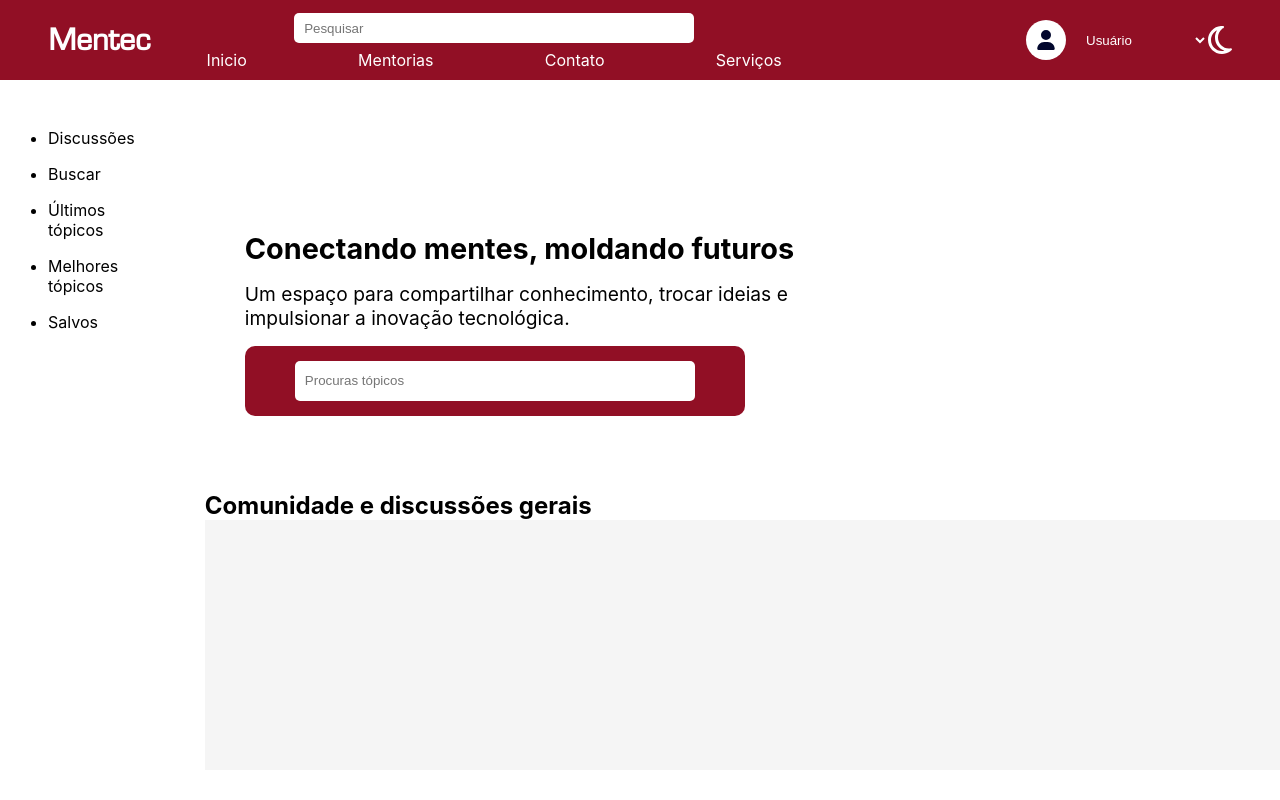
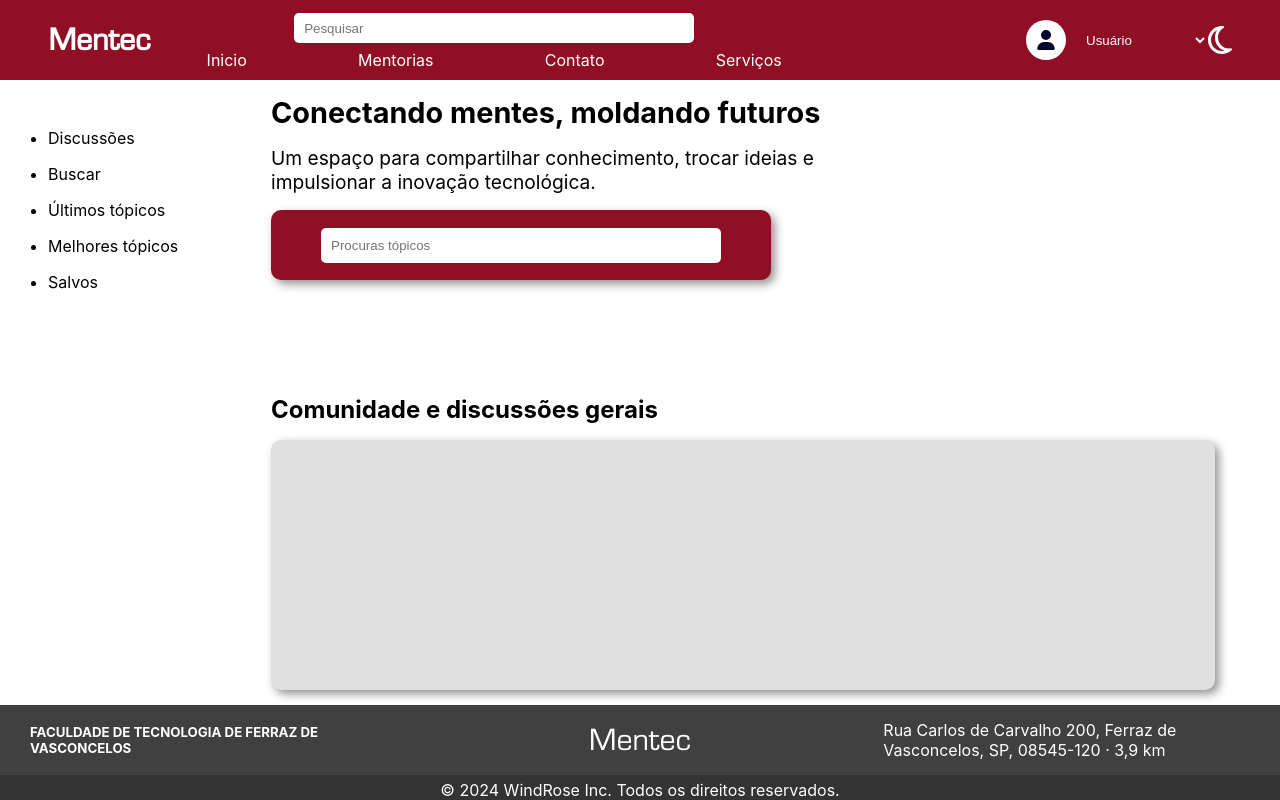
Before and after one commit to devGusta2/Mentec, a React (Create React App) app: page /Forum in a window 1280 px wide. Shown: the top 800 px of the page. Built offline with nearby package versions, Linux system fonts and the light colour scheme.

Commit message:
Forum styles btn

```diff
--- a/src/Pages/Forum/Forum.module.css
+++ b/src/Pages/Forum/Forum.module.css
@@ -5,13 +5,12 @@
 .mainLayout{
     display: flex;
     flex-direction: row;
-    height:100vh;
 
 }
 .menu{
     height: 100%;
 
-    width: 16%;
+    width: 20%;
     padding: 48px;
 }
 .menu ul{
@@ -23,7 +22,7 @@
     width: 100%;
     height: 300px;
 
-    padding: 40px;
+    padding: 15px;
     display: flex;
     flex-direction: column;
     gap: 1em;
@@ -43,11 +42,12 @@
     flex-direction: column;
     justify-content: center;
     align-items: center;
+    box-shadow: 4px 4px 10px rgb(146, 146, 146);
 }
 .searchBar input{
     outline: 0;
     border: 0;
-    height: 40px;
+    height: 35px;
     width: 400px;
     border-radius: 5px;
     padding: 0 10px;
@@ -57,16 +57,38 @@
     flex-direction: column;
     justify-content: center;
     align-items: center;
-    width: 84%;
+    width: 80%;
 }
 
 .discussions{
     width: 100%;
     display: flex;
     flex-direction: column;
+    gap: 1em;
+    padding: 15px;
 }
 .card{
-    width: 100%;
+    width: 95%;
     height: 250px;
-    background-color: whitesmoke;
+    background-color: rgb(224, 224, 224);
+    box-shadow: 4px 4px 10px rgb(146, 146, 146);
+    padding: 30px;
+    border-radius: 10px;
 }
+.card p{
+    padding: 15px 0px;
+}
+.btnNew{
+    background-color: var(--bg-azulteste);
+    height: 60px;
+    width: 200px;
+    border-radius: 10px;
+    margin-left: 75%;
+    color: white;
+    text-align: center;
+    display: flex;
+    flex-direction: row;
+    align-items: center;
+    justify-content: center;
+    gap: 1em;
+}
```
